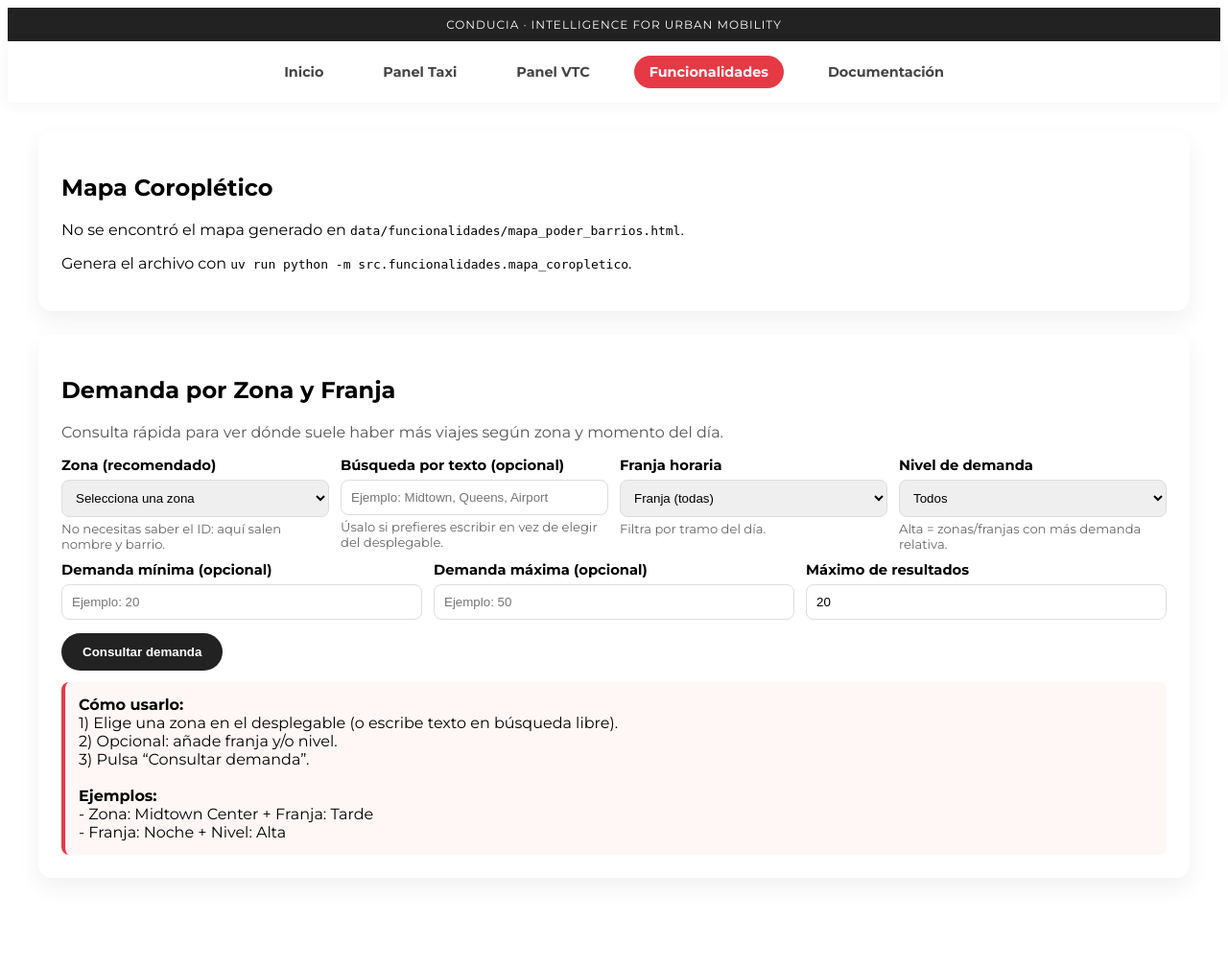
After one commit to carmengranadosv/PD2-conducIA, a FastAPI app: template despliegue/templates/funcionalidades.html in a window 1280 px wide. The commit adds this page. Shown: the whole page at 96% size. Run offline with FastAPI, Linux system fonts and the light colour scheme; the template is opened without the code that fills it, so the values that code supplies are empty; parts of the project's set-up code (start-up, migrations or seed data) failed here and were passed over.

Commit message:
Añadidas y corregidas las funcionalidades a la web

```diff
--- a/despliegue/main.py
+++ b/despliegue/main.py
@@ -5,6 +5,7 @@ os.environ["XLA_PYTHON_CLIENT_ALLOC_FRACTION"] = ".10"
 
 from pathlib import Path
 from datetime import datetime
+from typing import Optional
 import joblib
 import keras
 import pandas as pd
@@ -16,6 +17,10 @@ from fastapi.staticfiles import StaticFiles
 from fastapi.templating import Jinja2Templates
 from contextlib import asynccontextmanager
 from starlette.middleware.sessions import SessionMiddleware
+from src.funcionalidades.demanda_zona_franja import (
+    cargar_resumen_para_consulta,
+    consultar_demanda,
+)
 
 # --- 2. DEFINICIÓN DE RUTAS Y DIRECTORIOS ---
 BASE_DIR = Path(__file__).resolve().parent
@@ -30,6 +35,9 @@ P2_CONTEXT_PATH = CONTEXT_DIR / "contexto_p2.parquet"
 P5_CONTEXT_PATH = CONTEXT_DIR / "contexto_p5.parquet"
 P2_FALLBACK_PATH = DATA_ROOT / "processed/tlc_clean/problema2/features/train.parquet"
 P5_FALLBACK_PATH = DATA_ROOT / "processed/tlc_clean/problema5/train.parquet"
+FUNCIONALIDADES_DIR = DATA_ROOT / "funcionalidades"
+MAPA_HTML_PATH = FUNCIONALIDADES_DIR / "mapa_poder_barrios.html"
+DEMANDA_CACHE_DIR = CONTEXT_DIR / "funcionalidades"
 
 # --- 3. CARGA DE MODELOS (LIFESPAN) ---
 @asynccontextmanager
@@ -417,6 +425,135 @@ async def panel_vtc(request: Request):
 async def pantalla_doc(request: Request):
     return templates.TemplateResponse(request=request, name="documentacion.html")
 
+
+def obtener_resumen_demanda_contexto():
+    """Usa contexto_p2 como fuente ligera para la funcionalidad zona-franja."""
+    try:
+        return cargar_resumen_para_consulta(
+            out_dir=DEMANDA_CACHE_DIR,
+            inputs=[P2_CONTEXT_PATH],
+        )
+    except Exception as e:
+        print(f"⚠️ Error cargando resumen demanda_zona_franja: {e}")
+        return pd.DataFrame()
+
+
+def obtener_opciones_zona(resumen: pd.DataFrame):
+    if resumen.empty:
+        return []
+    cols = [c for c in ["origen_id", "origen_zona", "origen_barrio"] if c in resumen.columns]
+    if "origen_id" not in cols:
+        return []
+    base = resumen[cols].drop_duplicates().sort_values("origen_id")
+    opciones = []
+    for _, row in base.iterrows():
+        zona = str(row["origen_zona"]) if "origen_zona" in base.columns and pd.notna(row.get("origen_zona")) else "Zona"
+        barrio = str(row["origen_barrio"]) if "origen_barrio" in base.columns and pd.notna(row.get("origen_barrio")) else ""
+        label = f"{int(row['origen_id'])} · {zona}"
+        if barrio:
+            label += f" ({barrio})"
+        opciones.append({"id": int(row["origen_id"]), "label": label})
+    return opciones
+
+
+@app.get("/funcionalidades", response_class=HTMLResponse)
+async def pantalla_funcionalidades(request: Request):
+    resumen = obtener_resumen_demanda_contexto()
+    opciones = obtener_opciones_zona(resumen)
+    resultados = []
+    if not resumen.empty:
+        resultados = (
+            resumen[resumen["nivel_demanda"] == "alta"]
+            .nlargest(20, "demanda_media")
+            .to_dict(orient="records")
+        )
+    return templates.TemplateResponse(
+        request=request,
+        name="funcionalidades.html",
+        context={
+            "request": request,
+            "mapa_disponible": MAPA_HTML_PATH.exists(),
+            "filtros": {"top": 20},
+            "resultados": resultados,
+            "zona_options": opciones,
+            "error": None,
+        },
+    )
+
+
+@app.post("/funcionalidades", response_class=HTMLResponse)
+async def consultar_funcionalidades(
+    request: Request,
+    zona_id: Optional[str] = Form(None),
+    zona: Optional[str] = Form(None),
+    franja: Optional[str] = Form(None),
+    nivel: Optional[str] = Form(None),
+    demanda_min: Optional[str] = Form(None),
+    demanda_max: Optional[str] = Form(None),
+    top: int = Form(20),
+):
+    filtros = {
+        "zona_id": (zona_id or "").strip(),
+        "zona": (zona or "").strip(),
+        "franja": (franja or "").strip(),
+        "nivel": (nivel or "").strip(),
+        "demanda_min": (demanda_min or "").strip(),
+        "demanda_max": (demanda_max or "").strip(),
+        "top": top,
+    }
+
+    try:
+        resumen = obtener_resumen_demanda_contexto()
+        if resumen.empty:
+            raise ValueError("No se pudo cargar el resumen de demanda desde contexto_p2.")
+        opciones = obtener_opciones_zona(resumen)
+
+        zona_consulta = filtros["zona_id"] if filtros["zona_id"] else (filtros["zona"] or None)
+
+        if not any([zona_consulta, filtros["franja"], filtros["nivel"], filtros["demanda_min"], filtros["demanda_max"]]):
+            resultado = resumen.nlargest(int(top), "demanda_media")
+        else:
+            resultado = consultar_demanda(
+                resumen=resumen,
+                zona=zona_consulta,
+                franja=filtros["franja"] or None,
+                nivel=filtros["nivel"] or None,
+                demanda_min=float(filtros["demanda_min"]) if filtros["demanda_min"] else None,
+                demanda_max=float(filtros["demanda_max"]) if filtros["demanda_max"] else None,
+                top=int(top),
+            )
+
+        resultados = resultado.to_dict(orient="records")
+        error = None
+    except Exception as e:
+        resultados = []
+        opciones = []
+        error = str(e)
+
+    return templates.TemplateResponse(
+        request=request,
+        name="funcionalidades.html",
+        context={
+            "request": request,
+            "mapa_disponible": MAPA_HTML_PATH.exists(),
+            "filtros": filtros,
+            "resultados": resultados,
+            "zona_options": opciones,
+            "error": error,
+        },
+    )
+
+
+@app.get("/funcionalidades/mapa", response_class=HTMLResponse)
+async def ver_mapa_funcionalidades():
+    if not MAPA_HTML_PATH.exists():
+        return HTMLResponse(
+            "<h3>Mapa no disponible.</h3>"
+            "<p>Generalo con: uv run python -m src.funcionalidades.mapa_coropletico</p>",
+            status_code=404,
+        )
+    return HTMLResponse(MAPA_HTML_PATH.read_text(encoding="utf-8"))
+
 # --- 8. LÓGICA POST (PREDICCIONES) ---
 @app.post("/taxi", response_class=HTMLResponse)
 async def predict_taxi(
--- /dev/null
+++ b/despliegue/templates/funcionalidades.html
@@ -0,0 +1,166 @@
+<!DOCTYPE html>
+<html lang="es">
+<head>
+    <meta charset="UTF-8">
+    <meta name="viewport" content="width=device-width, initial-scale=1.0">
+    <title>ConducIA - Funcionalidades</title>
+    <link href="https://fonts.googleapis.com/css2?family=Montserrat:wght@400;700&display=swap" rel="stylesheet">
+    <style>
+        .top-bar { background: #222; color: white; padding: 10px 0; text-align: center; font-family: 'Montserrat', sans-serif; font-size: 0.75rem; letter-spacing: 1px; text-transform: uppercase; }
+        .main-nav { background: rgba(255, 255, 255, 0.95); backdrop-filter: blur(10px); padding: 15px 0; position: sticky; top: 0; z-index: 1000; box-shadow: 0 2px 15px rgba(0,0,0,0.05); display: flex; justify-content: center; align-items: center; gap: 30px; }
+        .main-nav a { text-decoration: none; color: #444; font-family: 'Montserrat', sans-serif; font-weight: 600; font-size: 0.9rem; transition: all 0.3s ease; padding: 8px 16px; border-radius: 20px; }
+        .main-nav a.active { background: #e63946; color: white; }
+        .layout { max-width: 1200px; margin: 30px auto; padding: 0 20px 40px; font-family: 'Montserrat', sans-serif; }
+        .panel { background: #fff; border-radius: 14px; box-shadow: 0 10px 24px rgba(0,0,0,0.06); padding: 24px; margin-bottom: 24px; }
+        .map-frame { width: 100%; height: 560px; border: 1px solid #ddd; border-radius: 10px; }
+        .grid { display: grid; grid-template-columns: repeat(auto-fit, minmax(180px, 1fr)); gap: 12px; }
+        .grid-2 { display: grid; grid-template-columns: repeat(auto-fit, minmax(260px, 1fr)); gap: 12px; }
+        .field { width: 100%; padding: 10px; border: 1px solid #ddd; border-radius: 8px; box-sizing: border-box; }
+        .field-wrap label { display: block; font-weight: 700; margin-bottom: 6px; font-size: 0.92rem; }
+        .hint { color: #666; font-size: 0.82rem; margin-top: 4px; }
+        .btn { margin-top: 14px; background: #222; color: white; border: none; border-radius: 24px; padding: 12px 22px; cursor: pointer; font-weight: 700; }
+        .btn:hover { background: #e63946; }
+        .error { color: #b00020; font-weight: 700; }
+        .help-box { border-left: 4px solid #e63946; background: #fff6f6; padding: 14px; border-radius: 8px; margin-top: 12px; }
+        table { width: 100%; border-collapse: collapse; margin-top: 14px; font-size: 0.92rem; }
+        th, td { border-bottom: 1px solid #eee; text-align: left; padding: 9px; }
+        th { background: #f7f7f7; }
+    </style>
+</head>
+<body>
+    <header class="top-bar"><span>ConducIA · Intelligence for Urban Mobility</span></header>
+    <nav class="main-nav">
+        <a href="/">Inicio</a>
+        <a href="/taxi">Panel Taxi</a>
+        <a href="/vtc">Panel VTC</a>
+        <a href="/funcionalidades" class="active">Funcionalidades</a>
+        <a href="/documentacion">Documentación</a>
+    </nav>
+
+    <main class="layout">
+        <section class="panel">
+            <h2>Mapa Coroplético</h2>
+            {% if mapa_disponible %}
+            <iframe class="map-frame" src="/funcionalidades/mapa"></iframe>
+            {% else %}
+            <p>No se encontró el mapa generado en <code>data/funcionalidades/mapa_poder_barrios.html</code>.</p>
+            <p>Genera el archivo con <code>uv run python -m src.funcionalidades.mapa_coropletico</code>.</p>
+            {% endif %}
+        </section>
+
+        <section class="panel">
+            <h2>Demanda por Zona y Franja</h2>
+            <p style="color:#555; margin-top: 0;">Consulta rápida para ver dónde suele haber más viajes según zona y momento del día.</p>
+            <form method="post" action="/funcionalidades">
+                <div class="grid-2">
+                    <div class="field-wrap">
+                        <label for="zona_id">Zona (recomendado)</label>
+                        <select id="zona_id" class="field" name="zona_id">
+                        {% set zid = filtros.zona_id if filtros else '' %}
+                        <option value="">Selecciona una zona</option>
+                        {% for z in zona_options %}
+                        <option value="{{ z.id }}" {{ 'selected' if zid == z.id|string }}>{{ z.label }}</option>
+                        {% endfor %}
+                        </select>
+                        <div class="hint">No necesitas saber el ID: aquí salen nombre y barrio.</div>
+                    </div>
+
+                    <div class="field-wrap">
+                        <label for="zona">Búsqueda por texto (opcional)</label>
+                        <input id="zona" class="field" type="text" name="zona" placeholder="Ejemplo: Midtown, Queens, Airport" value="{{ filtros.zona if filtros else '' }}">
+                        <div class="hint">Úsalo si prefieres escribir en vez de elegir del desplegable.</div>
+                    </div>
+
+                    <div class="field-wrap">
+                        <label for="franja">Franja horaria</label>
+                        <select id="franja" class="field" name="franja">
+                        {% set fr = filtros.franja if filtros else '' %}
+                        <option value="">Franja (todas)</option>
+                        <option value="madrugada" {{ 'selected' if fr == 'madrugada' }}>Madrugada</option>
+                        <option value="manana" {{ 'selected' if fr == 'manana' }}>Mañana</option>
+                        <option value="mediodia" {{ 'selected' if fr == 'mediodia' }}>Mediodía</option>
+                        <option value="tarde" {{ 'selected' if fr == 'tarde' }}>Tarde</option>
+                        <option value="noche" {{ 'selected' if fr == 'noche' }}>Noche</option>
+                        </select>
+                        <div class="hint">Filtra por tramo del día.</div>
+                    </div>
+
+                    <div class="field-wrap">
+                        <label for="nivel">Nivel de demanda</label>
+                        <select id="nivel" class="field" name="nivel">
+                        {% set nl = filtros.nivel if filtros else '' %}
+                        <option value="">Todos</option>
+                        <option value="baja" {{ 'selected' if nl == 'baja' }}>Baja</option>
+                        <option value="media" {{ 'selected' if nl == 'media' }}>Media</option>
+                        <option value="alta" {{ 'selected' if nl == 'alta' }}>Alta</option>
+                        </select>
+                        <div class="hint">Alta = zonas/franjas con más demanda relativa.</div>
+                    </div>
+                </div>
+
+                <div class="grid" style="margin-top: 10px;">
+                    <div class="field-wrap">
+                        <label for="demanda_min">Demanda mínima (opcional)</label>
+                        <input id="demanda_min" class="field" type="number" step="0.01" name="demanda_min" placeholder="Ejemplo: 20" value="{{ filtros.demanda_min if filtros else '' }}">
+                    </div>
+                    <div class="field-wrap">
+                        <label for="demanda_max">Demanda máxima (opcional)</label>
+                        <input id="demanda_max" class="field" type="number" step="0.01" name="demanda_max" placeholder="Ejemplo: 50" value="{{ filtros.demanda_max if filtros else '' }}">
+                    </div>
+                    <div class="field-wrap">
+                        <label for="top">Máximo de resultados</label>
+                        <input id="top" class="field" type="number" min="1" max="100" name="top" value="{{ filtros.top if filtros and filtros.top else 20 }}">
+                    </div>
+                </div>
+                <button class="btn" type="submit">Consultar demanda</button>
+            </form>
+
+            <div class="help-box">
+                <strong>Cómo usarlo:</strong><br>
+                1) Elige una zona en el desplegable (o escribe texto en búsqueda libre).<br>
+                2) Opcional: añade franja y/o nivel.<br>
+                3) Pulsa “Consultar demanda”.<br><br>
+                <strong>Ejemplos:</strong><br>
+                - Zona: Midtown Center + Franja: Tarde<br>
+                - Franja: Noche + Nivel: Alta
+            </div>
+
+            {% if error %}
+            <p class="error">{{ error }}</p>
+            {% endif %}
+
+            {% if resultados and resultados|length > 0 %}
+            <p style="margin-top: 12px; color: #666;">Resultados: {{ resultados|length }}</p>
+            <table>
+                <thead>
+                    <tr>
+                        <th>Zona ID</th>
+                        <th>Zona</th>
+                        <th>Barrio</th>
+                        <th>Franja</th>
+                        <th>Nivel</th>
+                        <th>Demanda Media</th>
+                        <th>Score</th>
+                        <th>Hora Pico</th>
+                    </tr>
+                </thead>
+                <tbody>
+                    {% for r in resultados %}
+                    <tr>
+                        <td>{{ r.origen_id }}</td>
+                        <td>{{ r.origen_zona if r.origen_zona else '-' }}</td>
+                        <td>{{ r.origen_barrio if r.origen_barrio else '-' }}</td>
+                        <td>{{ r.franja_horaria }}</td>
+                        <td>{{ r.nivel_demanda }}</td>
+                        <td>{{ '%.2f'|format(r.demanda_media) }}</td>
+                        <td>{{ r.score_demanda_0_100 }}</td>
+                        <td>{{ r.hora_pico if r.hora_pico is not none else '-' }}</td>
+                    </tr>
+                    {% endfor %}
+                </tbody>
+            </table>
+            {% endif %}
+        </section>
+    </main>
+</body>
+</html>
--- a/despliegue/templates/index.html
+++ b/despliegue/templates/index.html
@@ -27,6 +27,7 @@
         <a href="/" class="active">Inicio</a>
         <a href="/taxi">Panel Taxi</a>
         <a href="/vtc">Panel VTC</a>
+        <a href="/funcionalidades">Funcionalidades</a>
         <a href="/documentacion">Documentación</a>
     </nav>
     <div class="main-wrapper">
@@ -48,6 +49,11 @@
                     <p>Evaluación de trayectos, estimación de propinas y auditoría de navegación eficiente.</p>
                     <a href="/vtc" class="btn-main">Entrar Panel VTC</a>
                 </div>
+                <div class="profile-card">
+                    <h3>Funcionalidades</h3>
+                    <p>Visualiza el mapa coroplético y consulta demanda por zona y franja horaria.</p>
+                    <a href="/funcionalidades" class="btn-main">Entrar Funcionalidades</a>
+                </div>
             </div>
         </section>
     </div>
--- a/despliegue/templates/taxi.html
+++ b/despliegue/templates/taxi.html
@@ -22,6 +22,7 @@
         <a href="/">Inicio</a>
         <a href="/taxi" class="active">Panel Taxi</a>
         <a href="/vtc">Panel VTC</a>
+        <a href="/funcionalidades">Funcionalidades</a>
         <a href="/documentacion">Documentación</a>
     </nav>
     <div class="main-wrapper">
--- a/despliegue/templates/vtc.html
+++ b/despliegue/templates/vtc.html
@@ -28,6 +28,7 @@
         <a href="/">Inicio</a>
         <a href="/taxi">Panel Taxi</a>
         <a href="/vtc" class="active">Panel VTC</a>
+        <a href="/funcionalidades">Funcionalidades</a>
         <a href="/documentacion">Documentación</a>
     </nav>
     <div class="main-wrapper">
```
Also changed, not shown: src/funcionalidades/demanda_zona_franja.py (+7 -1 lines), src/funcionalidades/mapa_coropletico.py (+121 -36 lines).
